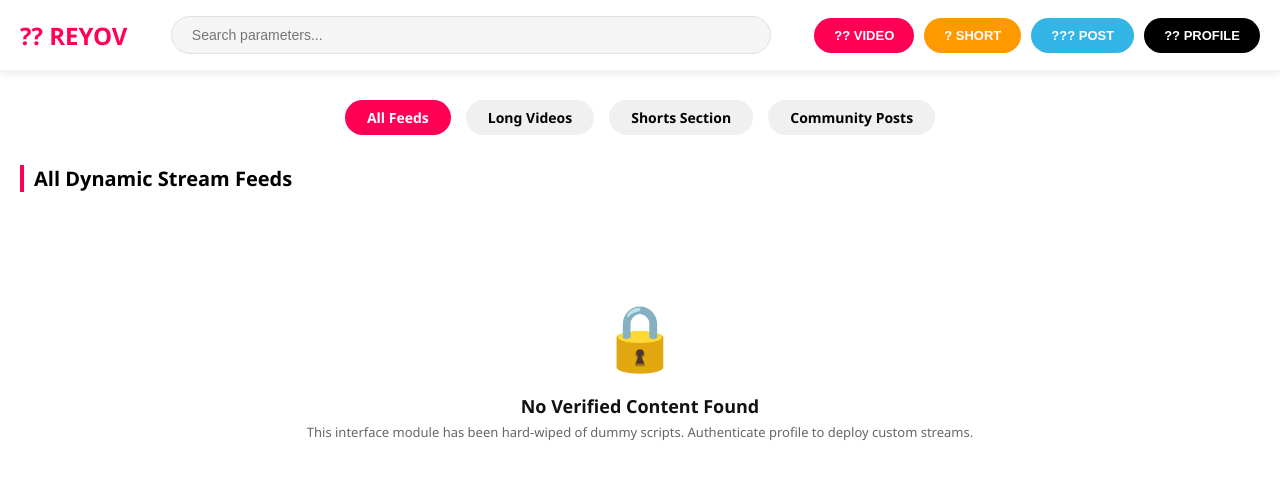
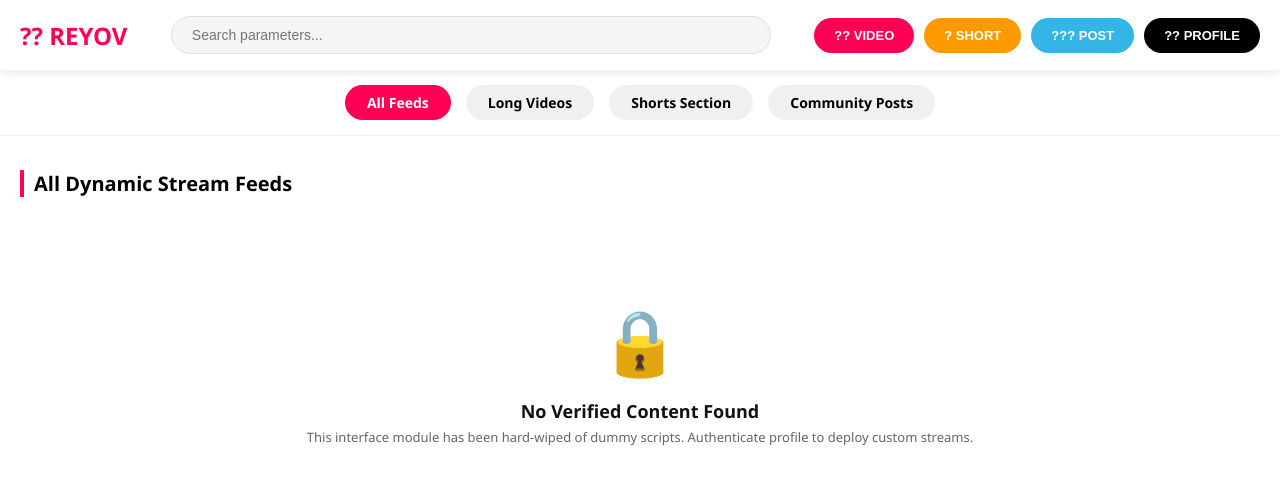
Before and after one commit to ahsanullahkh-web/reyov, a plain HTML site: page index.html in a window 1280 px wide. Drawn offline with Linux system fonts and the light colour scheme.

Commit message:
Update index.html

```diff
--- a/index.html
+++ b/index.html
@@ -47,7 +47,7 @@
             100% { transform: scale(1.05); opacity: 1; }
         }
 
-        /* HEADER & NAVIGATION */
+        /* HEADER & NAVIGATION BLOCK - STRICT FIXED POSITION */
         header {
             position: fixed;
             top: 0;
@@ -61,7 +61,7 @@
             justify-content: space-between;
             padding: 0 20px;
             box-sizing: border-box;
-            z-index: 1000;
+            z-index: 1500; /* Highest layer to prevent swipe overlap */
         }
         .logo-container {
             display: flex;
@@ -107,17 +107,20 @@
         .btn-post { background-color: #33b5e5; color: white; }
         .btn-profile { background-color: #000000; color: white; }
 
-        /* FILTER TABS */
+        /* FILTER TABS - ABSOLUTELY PINNED TO TOP */
         .filter-container {
-            margin-top: 90px;
+            position: fixed;
+            top: 70px;
+            left: 0;
+            width: 100%;
             display: flex;
             justify-content: center;
             gap: 15px;
-            padding: 10px;
-            position: sticky;
-            top: 70px;
+            padding: 15px 10px;
             background: #ffffff;
-            z-index: 900;
+            z-index: 1400;
+            box-sizing: border-box;
+            border-bottom: 1px solid #f0f0f0;
         }
         .filter-pill {
             padding: 8px 22px;
@@ -134,16 +137,17 @@
             color: white;
         }
 
-        /* SWIPE / SCROLL ENGINE SHELL */
+        /* SWIPE / SCROLL ENGINE SHELL - ISOLATED BELOW TIMELINE */
         .swipe-viewport-wrapper {
             width: 100vw;
+            margin-top: 150px; /* Gives perfect room for header and tab pills */
             overflow: hidden;
             position: relative;
         }
 
         .swipe-track-container {
             display: flex;
-            width: 400vw; /* 4 Viewports for All, Videos, Shorts, Posts */
+            width: 400vw;
             transition: transform 0.35s cubic-bezier(0.25, 1, 0.5, 1);
             will-change: transform;
         }
@@ -153,7 +157,7 @@
             width: 100vw;
             box-sizing: border-box;
             padding: 20px;
-            min-height: 80vh;
+            min-height: 75vh;
         }
 
         .section-title {
@@ -404,7 +408,7 @@
         let currentActiveSession = false;
         let activeTabIndex = 0;
         let activeUploadTargetType = "";
-        let dynamicLocalMemoryDB = []; // Wiped clean. No static/dummy objects populated by default.
+        let dynamicLocalMemoryDB = [];
 
         // TOUCH INTERACTION VECTOR DETECTORS
         let touchStartCoordX = 0;
@@ -425,7 +429,6 @@
             setupTouchNavigationListeners();
         });
 
-        // RE-BUILT DYNAMIC CORE GRID DISPATCHER
         function rebuildStratifiedGrids() {
             const categories = ['all', 'video', 'short', 'post'];
 
@@ -470,7 +473,7 @@
             return str.replace(/[&<>'"]/g, tag => ({ '&': '&amp;', '<': '&lt;', '>': '&gt;', "'": '&#39;', '"': '&quot;' }[tag] || tag));
         }
 
-        // TOUCH GESTURE COMPASS NAVIGATION CONTROLLER (LEFT / RIGHT CONTROL LAYER)
+        // TOUCH GESTURE NAVIGATION CONTROLLER (AFFECTS ONLY THE WRAPPER TRACK)
         function setupTouchNavigationListeners() {
             const viewArea = document.getElementById('swipe-area-viewport');
 
@@ -490,25 +493,20 @@
             const deltaX = touchEndCoordX - touchStartCoordX;
             const deltaY = touchEndCoordY - touchStartCoordY;
 
-            // Ensure horizontal swipe intent dominates vertical scroll threshold
             if (Math.abs(deltaX) > Math.abs(deltaY) && Math.abs(deltaX) > 45) {
                 if (deltaX < 0) {
-                    // Swiped Left -> Move forward to right tab panel
                     if (activeTabIndex < 3) jumpToTabSegment(activeTabIndex + 1);
                 } else {
-                    // Swiped Right -> Move backward to left tab panel
                     if (activeTabIndex > 0) jumpToTabSegment(activeTabIndex - 1);
                 }
             }
         }
 
-        // CONTROL PIVOT FOR SHIFTING GRID PANELS WITH FLUID TRANSITION
         function jumpToTabSegment(tabIdx) {
             activeTabIndex = tabIdx;
             const track = document.getElementById('swipe-track');
             track.style.transform = `translateX(-${tabIdx * 100}vw)`;
 
-            // Sync visual highlights on pill badges
             const tabsArr = ['all', 'video', 'short', 'post'];
             const pills = document.getElementsByClassName('filter-pill');
             for (let p of pills) p.classList.remove('active');
@@ -535,7 +533,6 @@
             document.getElementById('system-modal').style.display = 'flex';
         }
 
-        // SECURE SYSTEM LOG ARCHITECTURE WITH HIGH PERFORMANCE VALIDATION CONTROLS
         function renderAuthLayout(statusMessageText) {
             const container = document.getElementById('modal-box-content');
             container.innerHTML = `
@@ -583,7 +580,7 @@
             }
         }
 
-        // CRITICAL STRICT ACCESS CONTROL INTERCEPT MATRIX
+        // RIGID STRICT RE-MATCH VALIDATION SYSTEM
         function executeSecureAuthentication() {
             const emailIn = document.getElementById('auth-email-field').value.trim();
             const passIn = document.getElementById('auth-pass-field').value;
@@ -594,9 +591,10 @@
             errBox.style.display = 'none';
             successBox.style.display = 'none';
 
-            if (emailIn === SECURITY_CREDENTIALS.user && passIn === SECURITY_CREDENTIALS.pass) {
+            // Checking exact matching string arrays securely
+            if (emailIn.toLowerCase() === SECURITY_CREDENTIALS.user.toLowerCase() && passIn === SECURITY_CREDENTIALS.pass) {
                 currentActiveSession = true;
-                successBox.style.display = 'block'; // Shows Green Verification Box
+                successBox.style.display = 'block';
 
                 setTimeout(() => {
                     if (activeUploadTargetType !== "") {
@@ -607,8 +605,8 @@
                 }, 800);
             } else {
                 currentActiveSession = false;
-                errBox.style.display = 'block'; // Shows Red Access Denied Box
-                document.getElementById('auth-pass-field').value = ''; // Flush exploit buffer injection
+                errBox.style.display = 'block';
+                document.getElementById('auth-pass-field').value = '';
             }
         }
 
@@ -676,7 +674,6 @@
             activeUploadTargetType = "";
         }
 
-        // RIGID BLOCK INLINE DEVTOOLS COMMAND TAMPER PROTECTION LAYER
         window.addEventListener('keydown', function (e) {
             if (e.keyCode === 123 || (e.ctrlKey && e.shiftKey && (e.keyCode === 73 || e.keyCode === 74 || e.keyCode === 67))) {
                 e.preventDefault();
```
